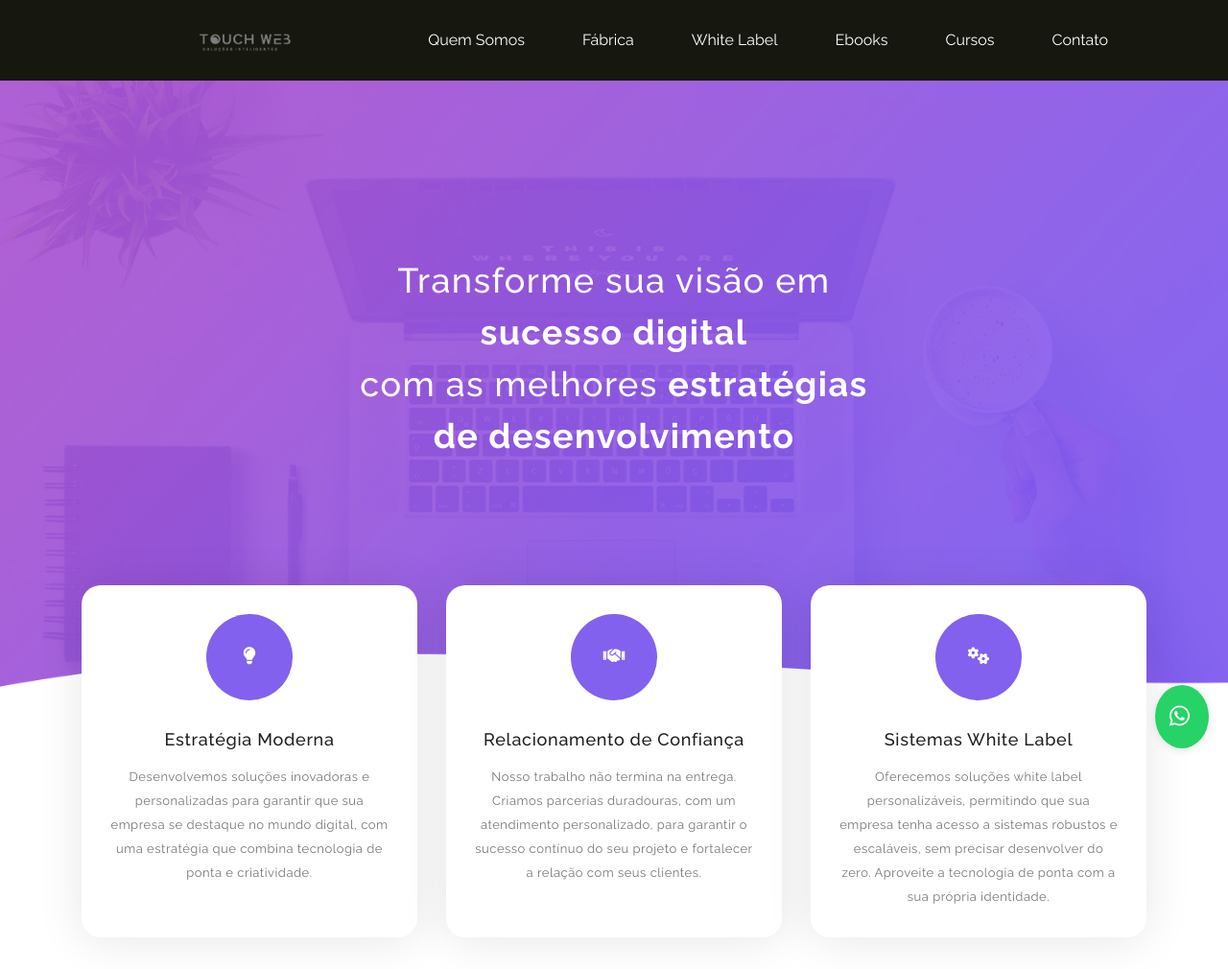
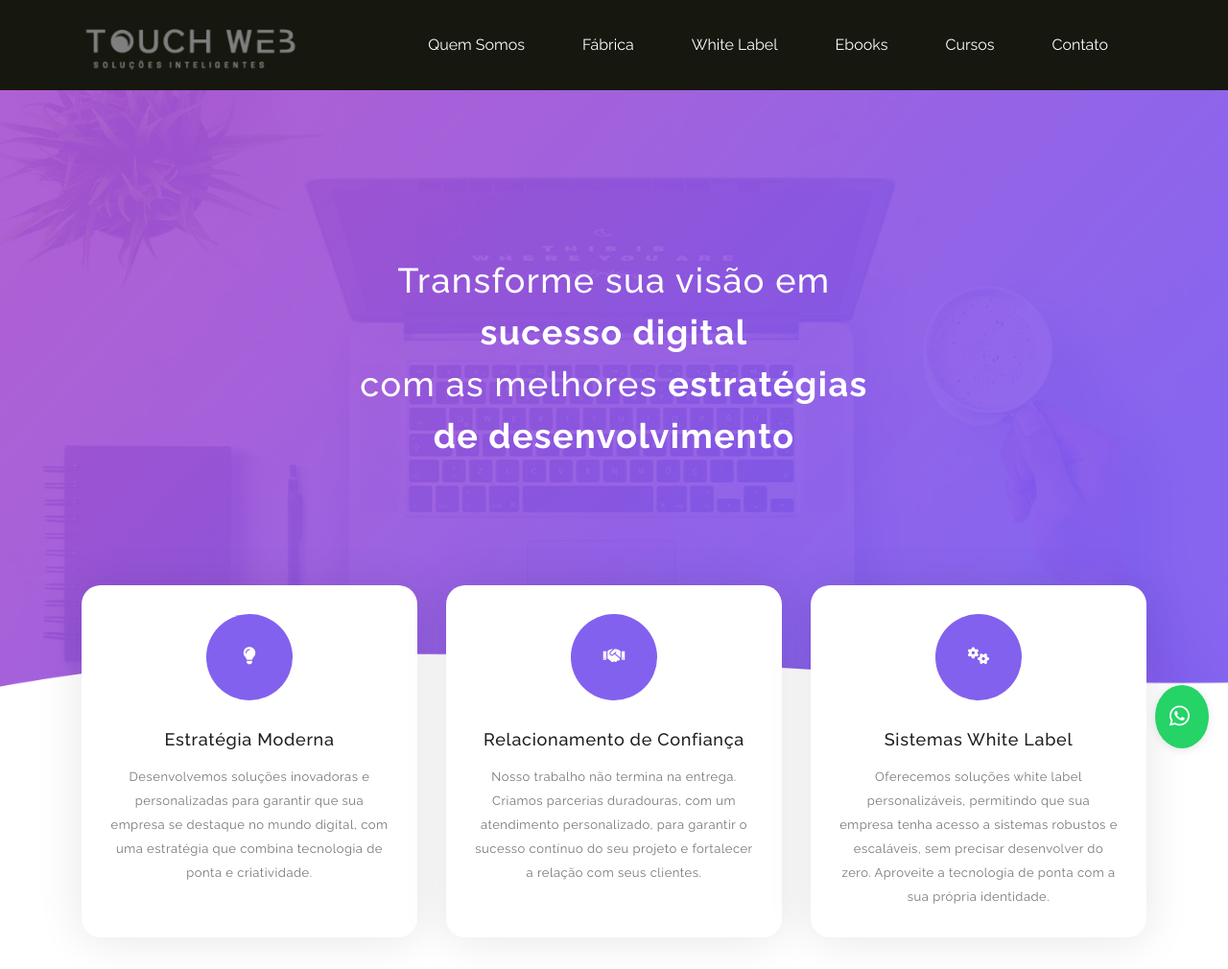
Before and after one commit to paulohbirro/paulohbirro.github.io, a plain HTML site: page index.html in a window 1280 px wide. Shown: the top 1010 px of the page at 96% size. Drawn offline with Linux system fonts and the light colour scheme.

```diff
--- a/assets/css/box.css
+++ b/assets/css/box.css
@@ -76,7 +76,7 @@
 
 .responsive-logo {
     width: 100%;
-    max-width: 150px; /* Tamanho máximo */
+    max-width: 230px; /* Tamanho máximo */
     height: auto; /* Mantém a proporção da imagem */
     display: block;
     margin: 0 auto; /* Centraliza a imagem */
--- a/index.html
+++ b/index.html
@@ -46,8 +46,8 @@
             <div class="col-12">
                 <nav class="main-nav">
                     <!-- Logo -->
-                    <a href="#" class="logo d-block mx-auto text-center">
-                        <img src="assets/images/logo.png" alt="Logo" class="img-fluid" style="max-width: 100px;">
+                    <a href="#" class="logo">
+                        <img src="assets/images/logo.png" alt="Logo" class="responsive-logo">
                     </a>
                     <!-- Menu -->
                     <ul class="nav">
```
